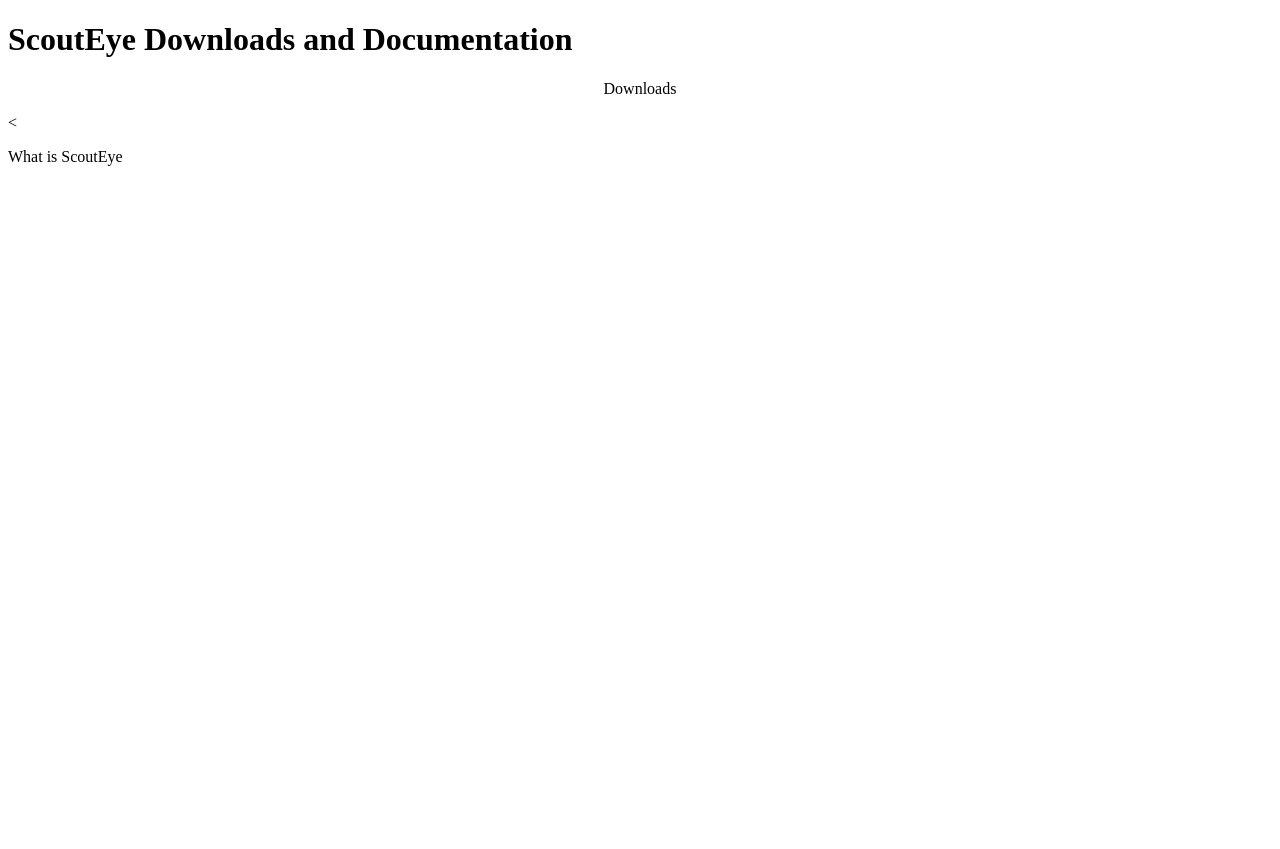
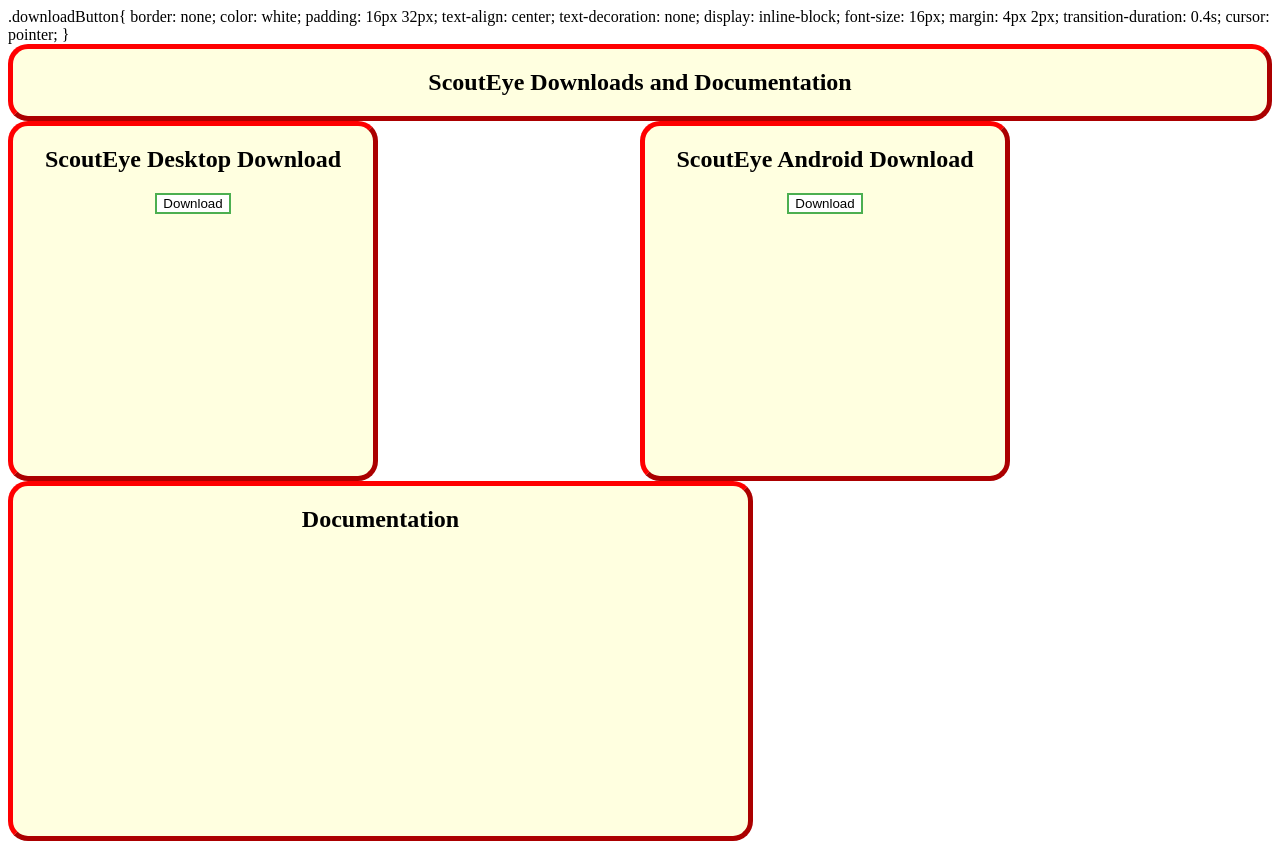
Before and after one commit to KilroyWasHere-cs-j/ScoutEye-Download-Webpage, a plain HTML site: page main.html in a window 1280 px wide. Before the commit the page ends 800 px from the top, so only its background shows below. Drawn offline with Linux system fonts and the light colour scheme.

Commit message:
Massive layout updates
Header done, divs for desktop and Android downloads made. Download buttons work Android button currently goes nowhere. Will work when Android is "done".

```diff
--- a/main.html
+++ b/main.html
@@ -3,10 +3,112 @@
 <head>
     <meta charset="UTF-8">
     <title>ScoutEye</title>
+    .downloadButton{
+        border: none;
+        color: white;
+        padding: 16px 32px;
+        text-align: center;
+        text-decoration: none;
+        display: inline-block;
+        font-size: 16px;
+        margin: 4px 2px;
+        transition-duration: 0.4s;
+        cursor: pointer;
+    }
+    <style>
+        .introDiv{
+            border: 5px outset red;
+            border-radius: 20px;
+            background-color: lightyellow;
+            text-align: center;
+        }
+    </style>
+    <style>
+        .scoutEyeDownloadLink{
+            border: 5px outset red;
+            border-radius: 20px;
+            width: 360px;
+            height: 350px;
+            background-color: lightyellow;
+            text-align: center;
+        }
+        .andButton{
+            background-color: white;
+
+            color: black;
+            border: 20px solid #4CAF50;
+        }
+        .andButton:hover{
+            background-color: #4CAF50;
+            color: white;
+        }
+    </style>
+    <style>
+        .scoutEyeDownloadLinkAndroid{
+            border: 5px outset red;
+            border-radius: 20px;
+            width: 360px;
+            height: 350px;
+            background-color: lightyellow;
+            text-align: center;
+        }
+        .andButton{
+            background-color: white;
+            color: black;
+            border: 2px solid #4CAF50;
+        }
+        .andButton:hover{
+            background-color: #4CAF50;
+            color: white;
+        }
+    </style>
+
+    <style>
+        .documentationDiv{
+            border: 5px outset red;
+            border-radius: 20px;
+            width: 735px;
+            height: 350px;
+            background-color: lightyellow;
+            text-align: center;
+        }
+    </style>
 </head>
 <body>
-    <h1>ScoutEye Downloads and Documentation</h1>
-    <p style="text-align:center;">Downloads</p><
-    <p>What is ScoutEye</p>
+
+<div class="introDiv">
+    <h2>ScoutEye Downloads and Documentation</h2>
+</div>
+
+<div class="scoutEyeDownloadLink" style="float: left;" onclick="DesktopDownloadClicked()">
+    <h2>ScoutEye Desktop Download</h2>
+    <button class="downloadButton andButton">Download</button>
+</div>
+
+<div class="scoutEyeDownloadLinkAndroid" style="margin-left: 50%;" onclick="AndroidDownloadClicked()">
+    <h2>ScoutEye Android Download</h2>
+    <button class="downloadButton andButton">Download</button>
+</div>
+
+<div class="documentationDiv">
+    <h2>Documentation</h2>
+</div>
+
+<script>
+    function DesktopDownloadClicked() {
+        const responce = confirm("Are you sure you want to download ScoutEye Suite Desktop at this time?")
+        if(responce){
+            window.location.replace("https://github.com/frc5687/ScoutEye/archive/refs/tags/v.1.9.5.zip");
+        }
+    }
+
+    function AndroidDownloadClicked(){
+        const responce = confirm("Are you sure you want to download ScoutEye Android at this time?")
+        if(responce){
+            alert("ScoutEye Android is currently still underdevelopment, thus not available for download.")
+        }
+    }
+</script>
+
 </body>
 </html>
```
Also changed, not shown: test.html (+16 -4 lines).
